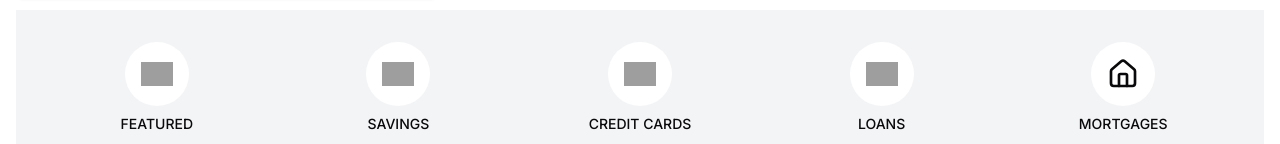
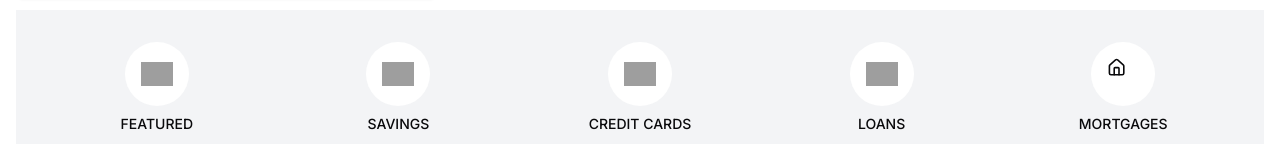
Before and after one commit to andrewscott69/check, a Next.js app: page / in a window 1280 px wide. Shown: the part 746-890 px from the top of the page. Built offline with nearby package versions, Linux system fonts and the light colour scheme; grey boxes are pictures that could not be loaded.

Commit message:
Update page.tsx

```diff
--- a/app/page.tsx
+++ b/app/page.tsx
@@ -123,11 +123,21 @@ export default function Page() {
                 </div>
                 <div className="flex flex-col items-center">
                   <div className="bg-white p-4 rounded-full mb-2 w-16 h-16 flex items-center justify-center">
-
-                    <svg xmlns="http://www.w3.org/2000/svg" width="40" height="40" viewBox="0 0 24 24" fill="none" stroke="currentColor" stroke-width="2" stroke-linecap="round" stroke-linejoin="round" class="lucide lucide-house-icon lucide-house">
-                      <path d="M15 21v-8a1 1 0 0 0-1-1h-4a1 1 0 0 0-1 1v8"/>
-                      <path d="M3 10a2 2 0 0 1 .709-1.528l7-5.999a2 2 0 0 1 2.582 0l7 5.999A2 2 0 0 1 21 10v9a2 2 0 0 1-2 2H5a2 2 0 0 1-2-2z"/>
-                    </svg>
+                    <svg
+                        xmlns="http://www.w3.org/2000/svg"
+                        width="40"
+                        height="40"
+                        viewBox="0 0 40 40"
+                        fill="none"
+                        stroke="currentColor"
+                        strokeWidth="2"
+                        strokeLinecap="round"
+                        strokeLinejoin="round"
+                        className="lucide lucide-house-icon lucide-house"
+                      >
+                        <path d="M15 21v-8a1 1 0 0 0-1-1h-4a1 1 0 0 0-1 1v8" />
+                        <path d="M3 10a2 2 0 0 1 .709-1.528l7-5.999a2 2 0 0 1 2.582 0l7 5.999A2 2 0 0 1 21 10v9a2 2 0 0 1-2 2H5a2 2 0 0 1-2-2z" />
+                      </svg>
                   </div>
                   <span className="font-medium text-sm">MORTGAGES</span>
                 </div>
```
